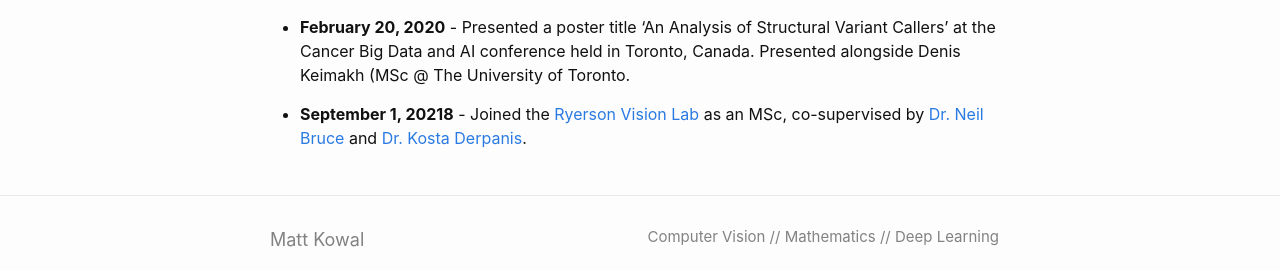
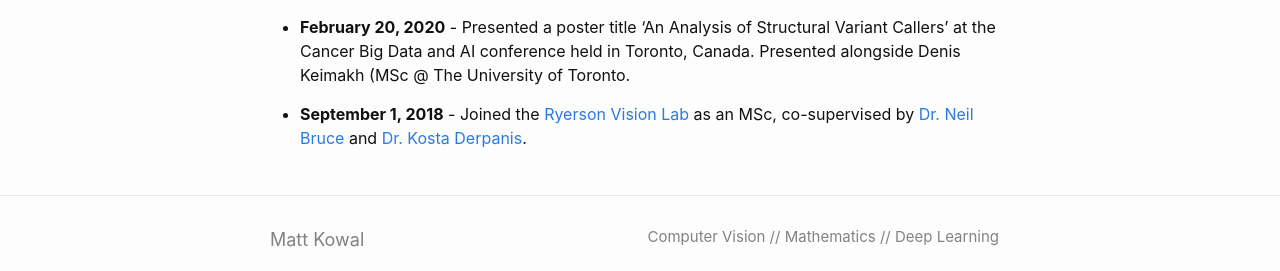
Before and after one commit to MKowal2/MKowal4.github.io, a Jekyll site: the page built from index.md, in a window 1280 px wide. Shown: the part 654-925 px from the top of the page. Built offline with Jekyll 4.4.1, drawn with Linux system fonts in a browser that asks for light colours.

Commit message:
Update index.md

```diff
--- a/index.md
+++ b/index.md
@@ -19,4 +19,4 @@ Welcome to my website & blog (link at the top)! My name is Matthew Kowal. I am a
 
 * **February 20, 2020** - Presented a poster title 'An Analysis of Structural Variant Callers' at the Cancer Big Data and AI conference held in Toronto, Canada. Presented alongside Denis Keimakh (MSc @ The University of Toronto.
 
-* **September 1, 20218** - Joined the [Ryerson Vision Lab](https://ryersonvisionlab.github.io/) as an MSc, co-supervised by [Dr. Neil Bruce](https://cs.ryerson.ca/~bruce/) and [Dr. Kosta Derpanis](https://cs.ryerson.ca/~kosta/).
+* **September 1, 2018** - Joined the [Ryerson Vision Lab](https://ryersonvisionlab.github.io/) as an MSc, co-supervised by [Dr. Neil Bruce](https://cs.ryerson.ca/~bruce/) and [Dr. Kosta Derpanis](https://cs.ryerson.ca/~kosta/).
```
